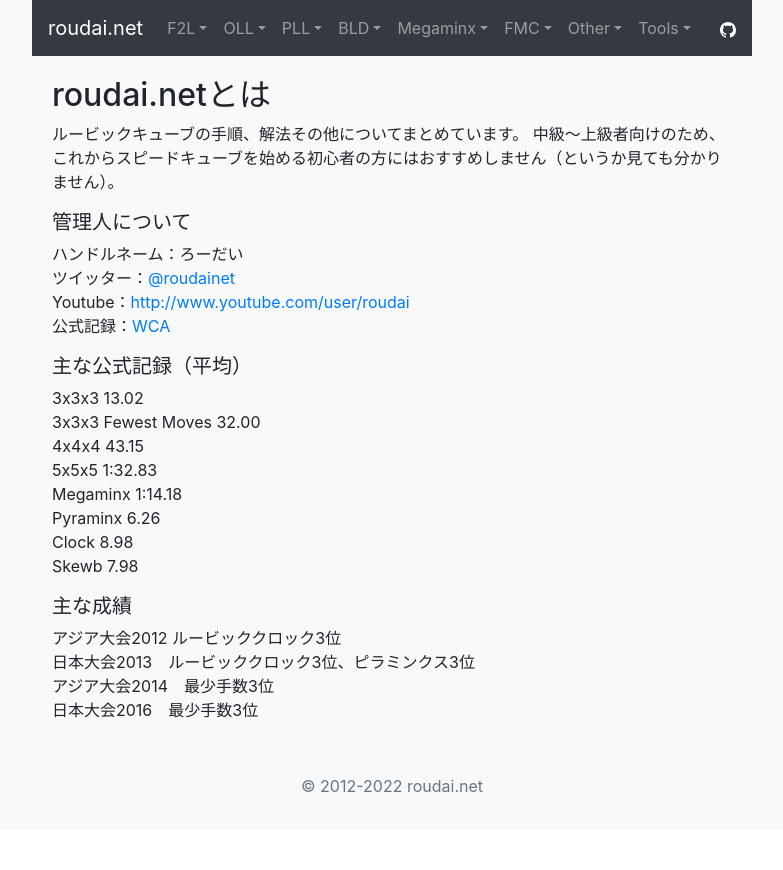
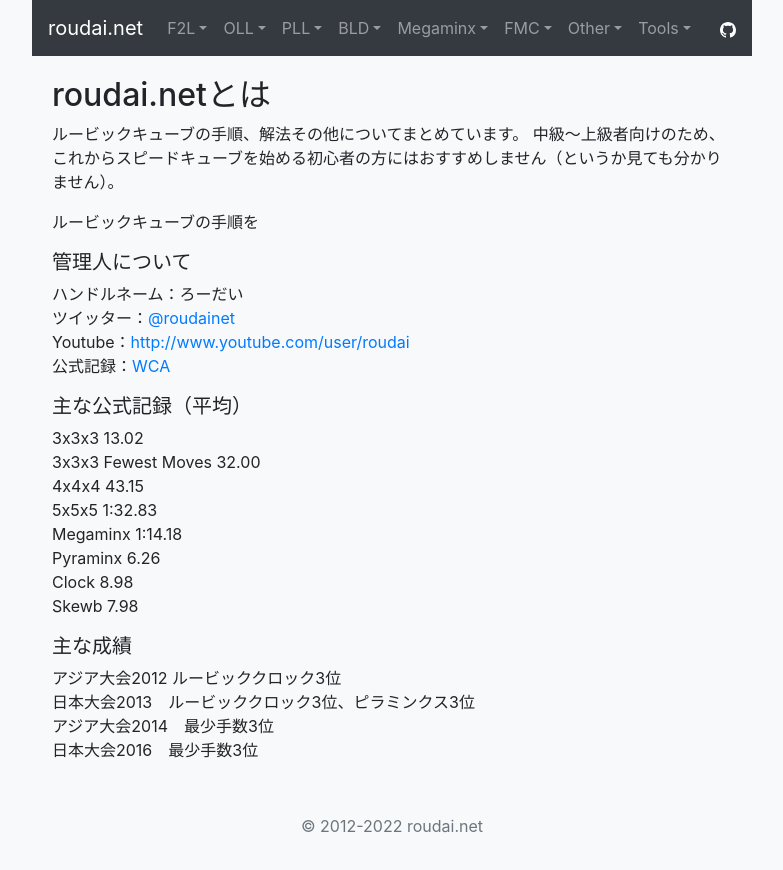
Before and after one commit to roudai/roudai.net, a Nuxt app: page / in a window 1280 px wide. Shown: the whole page, without its empty margins (248-1031 px from the left). Before the commit the page ends 830 px from the top, so only its background shows below. Built offline with nearby package versions, Linux system fonts and the light colour scheme.

Commit message:
ルート変更

```diff
--- a/nuxt.config.js
+++ b/nuxt.config.js
@@ -51,8 +51,4 @@ export default {
     },
     transpile: ['sr-puzzlegen'],
   },
-
-  router: {
-    base: '/roudai.net/'
-  },
 }
--- a/package.json
+++ b/package.json
@@ -13,7 +13,6 @@
     "bootstrap-vue": "^2.21.2",
     "core-js": "^3.19.3",
     "nuxt": "^2.15.8",
-    "sr-puzzlegen": "^1.0.4",
     "sr-visualizer": "^1.0.12",
     "vue": "^2.6.14",
     "vue-server-renderer": "^2.6.14",
--- a/pages/index.vue
+++ b/pages/index.vue
@@ -4,6 +4,9 @@
     <p>
       ルービックキューブの手順、解法その他についてまとめています。
       中級～上級者向けのため、これからスピードキューブを始める初心者の方にはおすすめしません（というか見ても分かりません）。
+    </p>
+    <p>
+      ルービックキューブの手順を
     </p>
 
     <h5>管理人について</h5>
```
Also changed, not shown: 1 other file (tests, documents, lock files or other folders).
